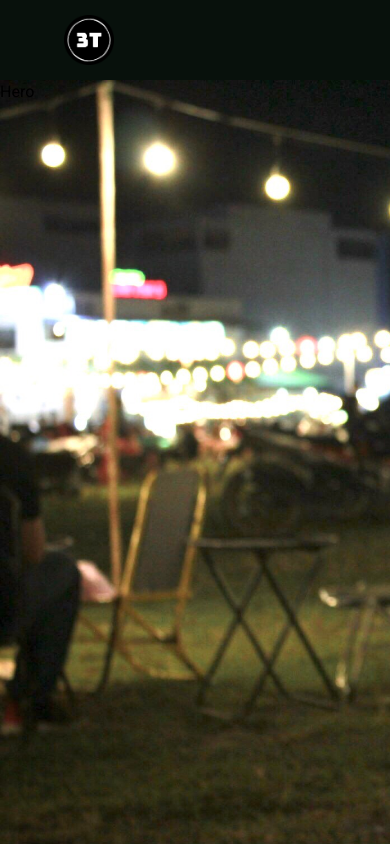
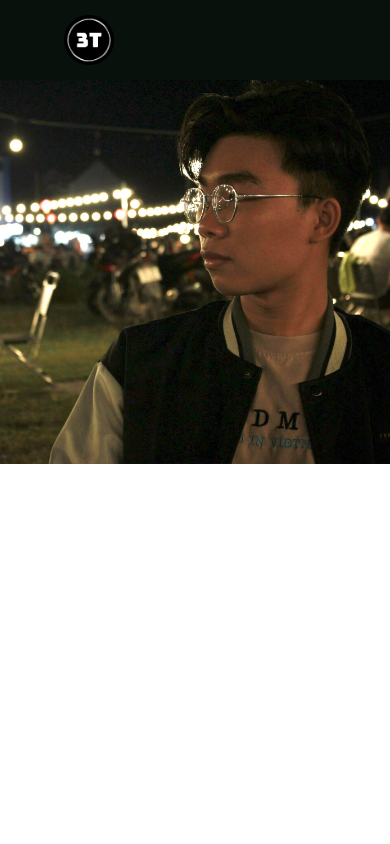
Before and after one commit to TriTran789/portfolio, a Next.js app: page / in a window 390 px wide. Built offline with nearby package versions, Linux system fonts and the light colour scheme.

Commit message:
update ratio image hero

```diff
--- a/components/Hero.tsx
+++ b/components/Hero.tsx
@@ -2,9 +2,9 @@ const Hero = () => {
   return (
     <div
       style={{ backgroundImage: "url('/images/hero.jpg')" }}
-      className="bg-emerald-500 flex-1 bg-cover"
+      className="bg-right-top bg-cover h-96 sm:h-[420px] md:flex-1"
     >
-      Hero
+
     </div>
   );
 };
```
